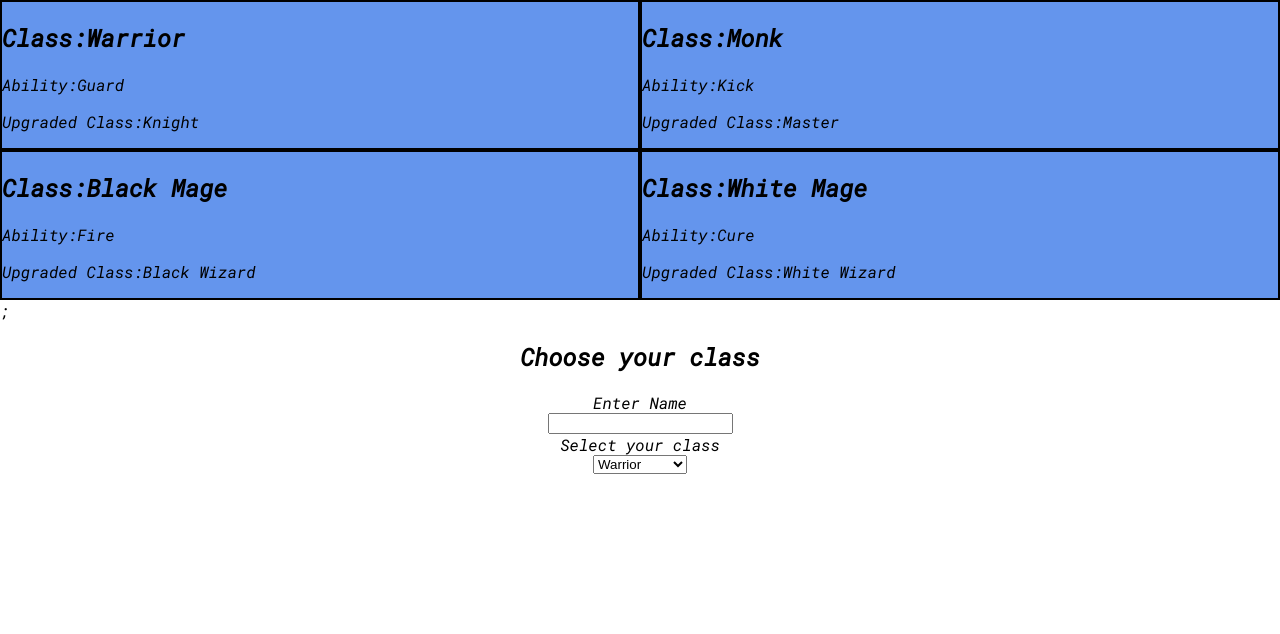
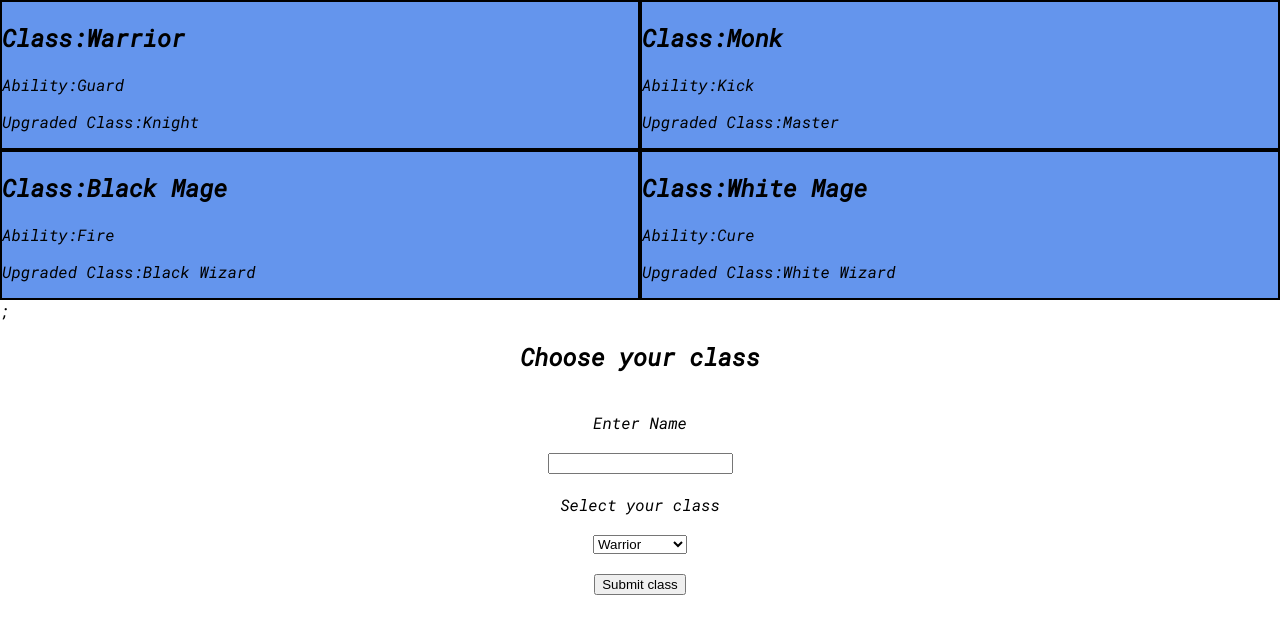
Before and after one commit to jleonen/react-practice, a React (Create React App) app: page / in a window 1280 px wide. Shown: the top 634 px of the page. Built offline with nearby package versions, Linux system fonts and the light colour scheme.

Commit message:
Added handler functions to handle input values

```diff
--- a/src/ClassForm.css
+++ b/src/ClassForm.css
@@ -2,4 +2,5 @@
   display: flex;
   flex-direction: column;
   align-items: center;
+  gap: 20px;
 }
--- a/src/ClassForm.js
+++ b/src/ClassForm.js
@@ -2,18 +2,27 @@ import React from "react";
 import "./ClassForm.css";
 
 const ClassForm = function () {
+  const classChangeHandler = function (event) {
+    console.log(event.target.value);
+  };
+
+  const nameChangeHandler = function (event) {
+    console.log(event.target.value);
+  };
+
   return (
     <div className="container">
       <h2>Choose your class</h2>
       <label>Enter Name</label>
-      <input />
+      <input onChange={nameChangeHandler} />
       <label>Select your class</label>
-      <select>
+      <select onChange={classChangeHandler}>
         <option value="warrior">Warrior</option>
         <option value="monk">Monk</option>
         <option value="black mage">Black Mage</option>
         <option value="white mage">White Mage</option>
       </select>
+      <button type="submit">Submit class</button>
     </div>
   );
 };
```
